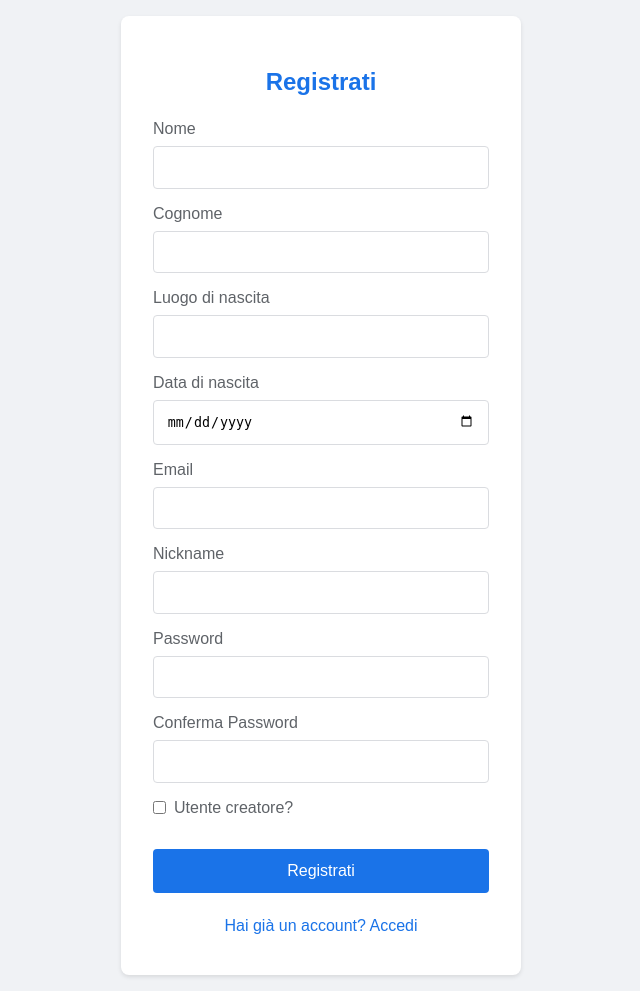
After one commit to NicolasCola7/DB-Project, a PHP site: page /registrazione in a window 1280 px wide. The commit adds this page. Shown: the whole page, without its empty margins (319-959 px from the left). Run offline with PHP 8.4, Linux system fonts and the light colour scheme; the visitor is signed in with stand-in values (Sample User, id 1).

Commit message:
sistemato e perfezionato login + view registrazione

```diff
--- a/sql.sql
+++ b/sql.sql
@@ -219,10 +219,10 @@ BEGIN
     set esisteUtente = emailI IN (SELECT email FROM Utente);
 	set passwordCorretta = (SELECT count(*) FROM Utente WHERE email = emailI AND password = MD5(passwordI)) > 0;
 
-    if ((NOT esisteUtente) OR (NOT passwordCorretta)) then
+    if (esisteUtente AND passwordCorretta) then
+		set esito = 1;
+	else
 		set esito = 0;
-	else
-		set esito = 1;
 	end if;
 END;
 $ DELIMITER ;
--- a/src/app/controllers/home.controller.php
+++ b/src/app/controllers/home.controller.php
@@ -1,3 +1,3 @@
 <?
 
-echo('ciao');
+echo("Ciao {$_SESSION['utente']['nickname']}");
--- a/src/app/index.php
+++ b/src/app/index.php
@@ -1 +1,6 @@
 <?
+if (!isset($_SESSION['utente'])) {
+    header("location: /login");
+} else {
+    header("location: /home");
+}
--- /dev/null
+++ b/src/app/views/autenticazione/registrazione.view.php
@@ -0,0 +1,190 @@
+<!DOCTYPE html>
+<html lang="it">
+<head>
+  <meta charset="UTF-8">
+  <meta name="viewport" content="width=device-width, initial-scale=1.0">
+  <title>Botstarter | Registrazione</title>
+  <style>
+    /* Reset per il box-sizing */
+    * {
+      box-sizing: border-box;
+    }
+
+    body {
+      font-family: Arial, sans-serif;
+      display: flex;
+      justify-content: center;
+      align-items: center;
+      margin: 0;
+      background-color: #f0f2f5;
+      min-height: 100vh;
+      padding: 1rem;
+    }
+
+    .signup-container {
+      background-color: white;
+      padding: 2rem;
+      border-radius: 8px;
+      box-shadow: 0 2px 4px rgba(0, 0, 0, 0.1);
+      width: 100%;
+      max-width: 400px;
+    }
+
+    h2 {
+      text-align: center;
+      color: #1a73e8;
+      margin-bottom: 1.5rem;
+    }
+
+    .form-group {
+      margin-bottom: 1rem;
+    }
+
+    label {
+      display: block;
+      margin-bottom: 0.5rem;
+      color: #5f6368;
+    }
+
+    input[type="text"],
+    input[type="email"],
+    input[type="password"],
+    input[type="date"] {
+      width: 100%;
+      padding: 0.8rem;
+      border: 1px solid #dadce0;
+      border-radius: 4px;
+    }
+
+    .signup-btn {
+      width: 100%;
+      padding: 0.8rem;
+      background-color: #1a73e8;
+      color: white;
+      border: none;
+      border-radius: 4px;
+      cursor: pointer;
+      font-size: 1rem;
+      margin-top: 1rem;
+    }
+
+    .signup-btn:hover {
+      background-color: #1557b0;
+    }
+
+    .links {
+      margin-top: 1.5rem;
+      text-align: center;
+    }
+
+    .links a {
+      color: #1a73e8;
+      text-decoration: none;
+      display: block;
+      margin: 0.5rem 0;
+    }
+
+    .links a:hover {
+      text-decoration: underline;
+    }
+
+    #errori {
+      color: #d93025;
+      margin-bottom: 1rem;
+    }
+
+    #errori p {
+      margin: 0.5rem 0;
+      font-size: 0.9rem;
+    }
+
+    #check {
+      display: flex;
+      align-items: center;
+    }
+
+    #check input[type="checkbox"] {
+      margin: 0;
+    }
+
+    #check label {
+      margin: 0;
+      padding-left: 0.5rem;
+    }
+
+  </style>
+</head>
+<body>
+  <div class="signup-container">
+    <h2>Registrati</h2>
+    <form action="/registrazione" method="POST">
+      <div class="form-group">
+        <label for="nome">Nome</label>
+        <input type="text" id="nome" name="nome" required>
+      </div>
+
+      <div class="form-group">
+        <label for="cognome">Cognome</label>
+        <input type="text" id="cognome" name="cognome" required>
+      </div>
+
+      <div class="form-group">
+        <label for="luogo-nascita">Luogo di nascita</label>
+        <input type="text" id="luogo-nascita" name="luogo-nascita" required>
+      </div>
+
+      <div class="form-group">
+        <label for="data-nascita">Data di nascita</label>
+        <input type="date" id="data-nascita" name="data-nascita" required>
+      </div>
+
+      <div class="form-group">
+        <label for="email">Email</label>
+        <input type="email" id="email" name="email" required>
+      </div>
+
+      <div class="form-group">
+        <label for="nickname">Nickname</label>
+        <input type="text" id="nickname" name="nickname" required>
+      </div>
+
+      <div class="form-group">
+        <label for="password">Password</label>
+        <input type="password" id="password" name="password" required>
+      </div>
+
+      <div class="form-group">
+        <label for="conferma-password">Conferma Password</label>
+        <input type="password" id="conferma-password" name="conferma-password" required>
+      </div>
+
+      <div class="form-group" id="check">
+        <input type="checkbox" id="check-creatore" name="check-creatore" required>
+        <label for="check-creatore">Utente creatore?</label>
+      </div>
+
+      <div id="errori">
+        <?php if (isset($errori['email'])) : ?>
+          <p><?= $errori['email'] ?></p>
+        <?php endif; ?>
+
+        <?php if (isset($errori['password'])) : ?>
+          <p><?= $errori['password'] ?></p>
+        <?php endif; ?>
+
+        <?php if (isset($errori['procedura'])) : ?>
+          <p><?= $errori['procedura'] ?></p>
+        <?php endif; ?>
+
+        <!-- TODO: Aggiungere altri controlli per possibili errori -->
+      </div>
+
+      <button type="submit" class="signup-btn">Registrati</button>
+
+      <div class="links">
+        <a href="/login">Hai già un account? Accedi</a>
+      </div>
+    </form>
+  </div>
+</body>
+</html>
--- a/src/core/Router.php
+++ b/src/core/Router.php
@@ -79,12 +79,6 @@ class Router {
    * @param string $metodo Il metodo HTTP utilizzato
    */
   public function route($uri, $metodo){
-    // Sono loggato?
-    if (!isset($_SESSION['utente']) && $uri != '/login') {
-      header("location: /login");
-      header("HTTP/1.1 303 See Other");
-    }
-
     foreach ($this->routes as $route) {
       if ($route['uri'] === $uri && $route['metodo'] === strtoupper($metodo)) {
         return require percorso_base($route['controller']);
--- a/src/routes.php
+++ b/src/routes.php
@@ -4,10 +4,15 @@
 $router->get('/', 'app/index.php');
 $router->get('/home', 'app/controllers/home.controller.php');
 $router->get('/login', 'app/views/autenticazione/login.view.php');
+$router->get('/registrazione', 'app/views/autenticazione/registrazione.view.php');
+$router->get('/admin/login', 'app/views/autenticazione/login-admin.view.php');
+$router->get('/admin/registrazione', 'app/views/autenticazione/registrazione-admin.view.php');
 
 //POST
 $router->post('/login', 'app/controllers/autenticazione/login.controller.php');
-
+$router->post('/registrazione', 'app/controllers/autenticazione/registrazione.controller.php');
+$router->post('/admin/login', 'app/controllers/autenticazione/login-admin.controller.php');
+$router->post('/admin/registrazione', 'app/controllers/autenticazione/registrazione-admin.controller.php');
 
 //PUT
 
```
Also changed, not shown: src/app/controllers/autenticazione/login.controller.php (+13 -6 lines), src/app/views/autenticazione/login.view.php (+20 -1 lines), src/core/Database.php (+13 -5 lines), src/.htaccess, src/app/views/autenticazione/registrazione.view.controller.php (deleted).
